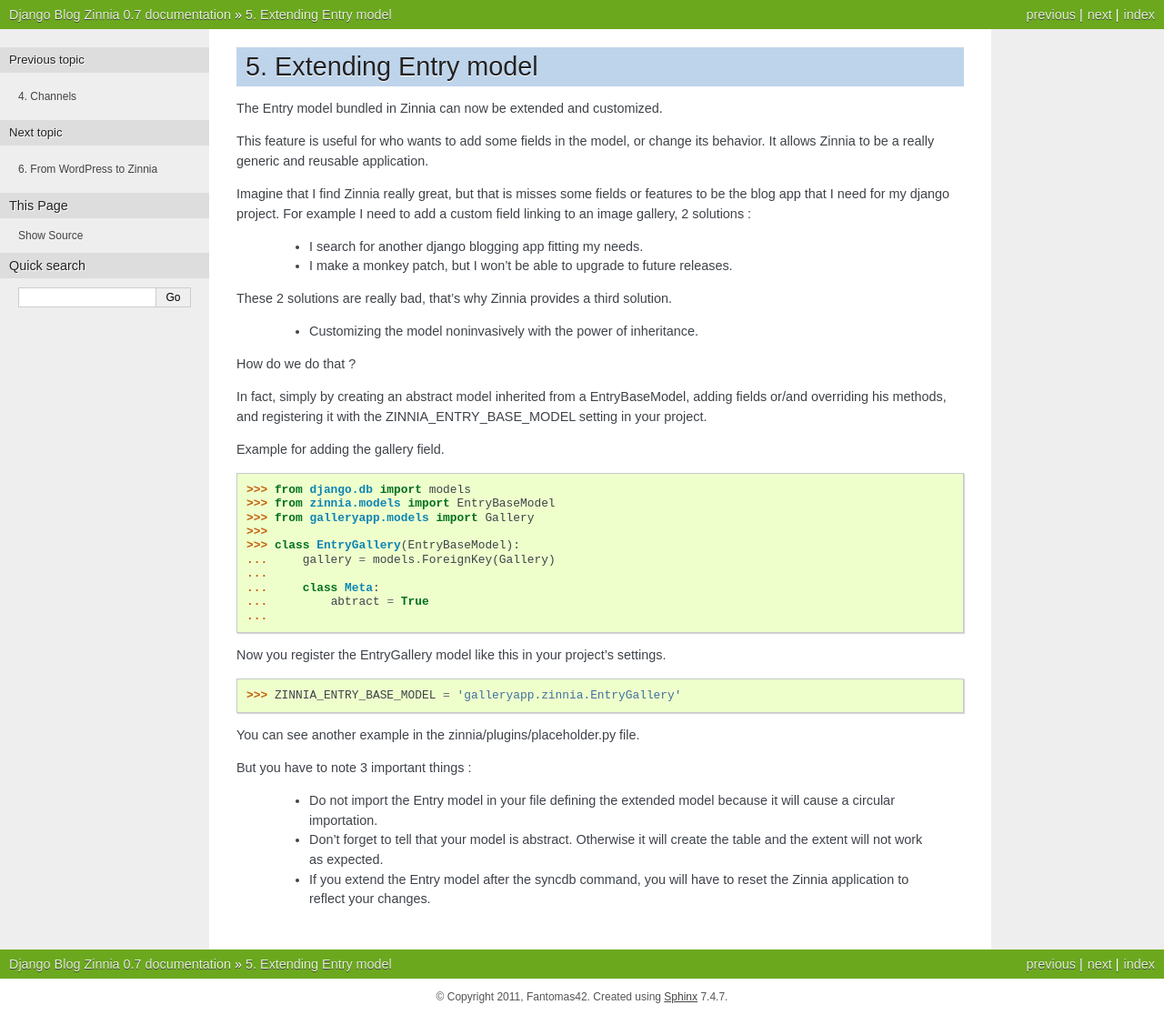
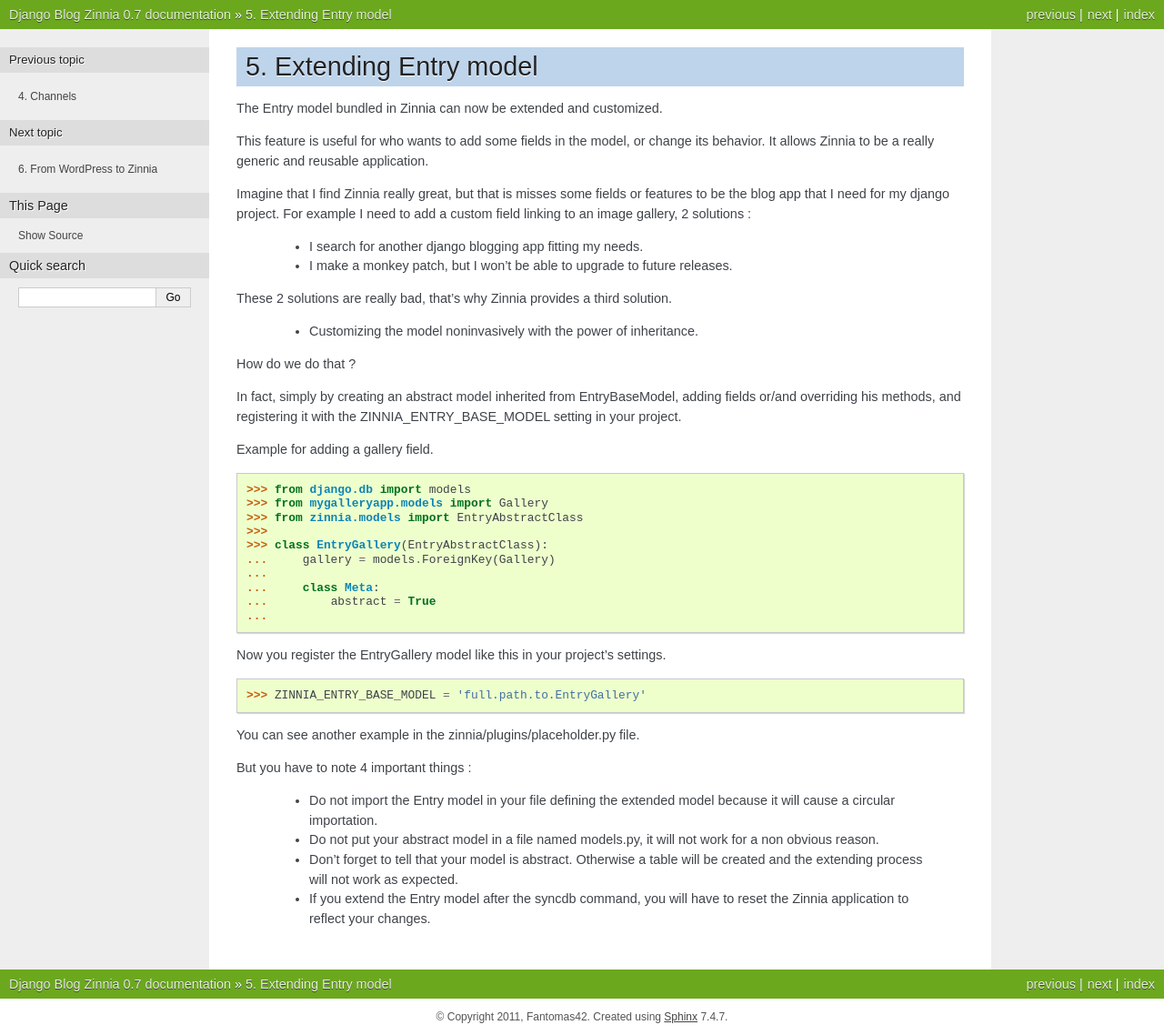
Before and after one commit to Fantomas42/django-blog-zinnia, a Sphinx documentation site: the page built from docs/EXTENDING_ENTRY_MODEL.rst, in a window 1280 px wide. Shown: the whole page at 91% size. Built offline with Sphinx 7.4.7, drawn with Linux system fonts in a browser that asks for light colours; before the commit the page ends 1116 px from its top, so only the background shows below that.

Commit message:
fixing doc for extending the Entry model

```diff
--- a/docs/EXTENDING_ENTRY_MODEL.rst
+++ b/docs/EXTENDING_ENTRY_MODEL.rst
@@ -22,37 +22,40 @@ a third solution.
 
 How do we do that ?
 
-In fact, simply by creating an abstract model inherited from a
+In fact, simply by creating an abstract model inherited from
 EntryBaseModel, adding fields or/and overriding his methods, and
 registering it with the ZINNIA_ENTRY_BASE_MODEL setting in your project.
 
-Example for adding the gallery field. ::
+Example for adding a gallery field. ::
 
   >>> from django.db import models
-  >>> from zinnia.models import EntryBaseModel
-  >>> from galleryapp.models import Gallery
+  >>> from mygalleryapp.models import Gallery
+  >>> from zinnia.models import EntryAbstractClass
   >>>
-  >>> class EntryGallery(EntryBaseModel):
+  >>> class EntryGallery(EntryAbstractClass):
   ...     gallery = models.ForeignKey(Gallery)
   ...
   ...     class Meta:
-  ...         abtract = True
+  ...         abstract = True
   ...
 
 Now you register the EntryGallery model like this in your project's
 settings.
 
-  >>> ZINNIA_ENTRY_BASE_MODEL = 'galleryapp.zinnia.EntryGallery'
+  >>> ZINNIA_ENTRY_BASE_MODEL = 'full.path.to.EntryGallery'
 
 You can see another example in the zinnia/plugins/placeholder.py file.
 
-But you have to note 3 important things :
+But you have to note 4 important things :
 
   * Do not import the Entry model in your file defining the extended model
     because it will cause a circular importation.
 
-  * Don't forget to tell that your model is abstract. Otherwise it will
-    create the table and the extent will not work as expected.
+  * Do not put your abstract model in a file named models.py,
+    it will not work for a non obvious reason.
+
+  * Don't forget to tell that your model is abstract. Otherwise a table
+    will be created and the extending process will not work as expected.
 
   * If you extend the Entry model after the syncdb command, you will have
     to reset the Zinnia application to reflect your changes.
```
